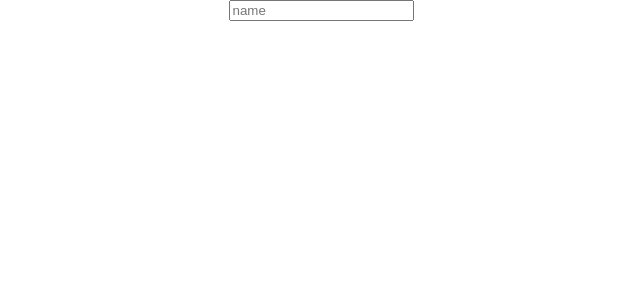
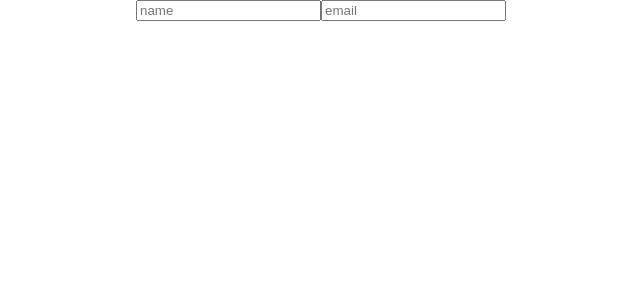
Before and after one commit to Klaral/uppgift16, a React (Create React App) app: page / in a window 1280 px wide. Shown: the top 300 px of the page, without its empty margins (319-959 px from the left). Built offline with nearby package versions, Linux system fonts and the light colour scheme.

Commit message:
implementera email input

```diff
--- a/src/App.js
+++ b/src/App.js
@@ -7,6 +7,7 @@ class App extends Component {
     return (
       <div className="App">
         <input placeholder='name'/>
+        <input placeholder='email'/>
       </div>
     );
   }
```
Also changed, not shown: 1 other file (tests, documents, lock files or other folders).
